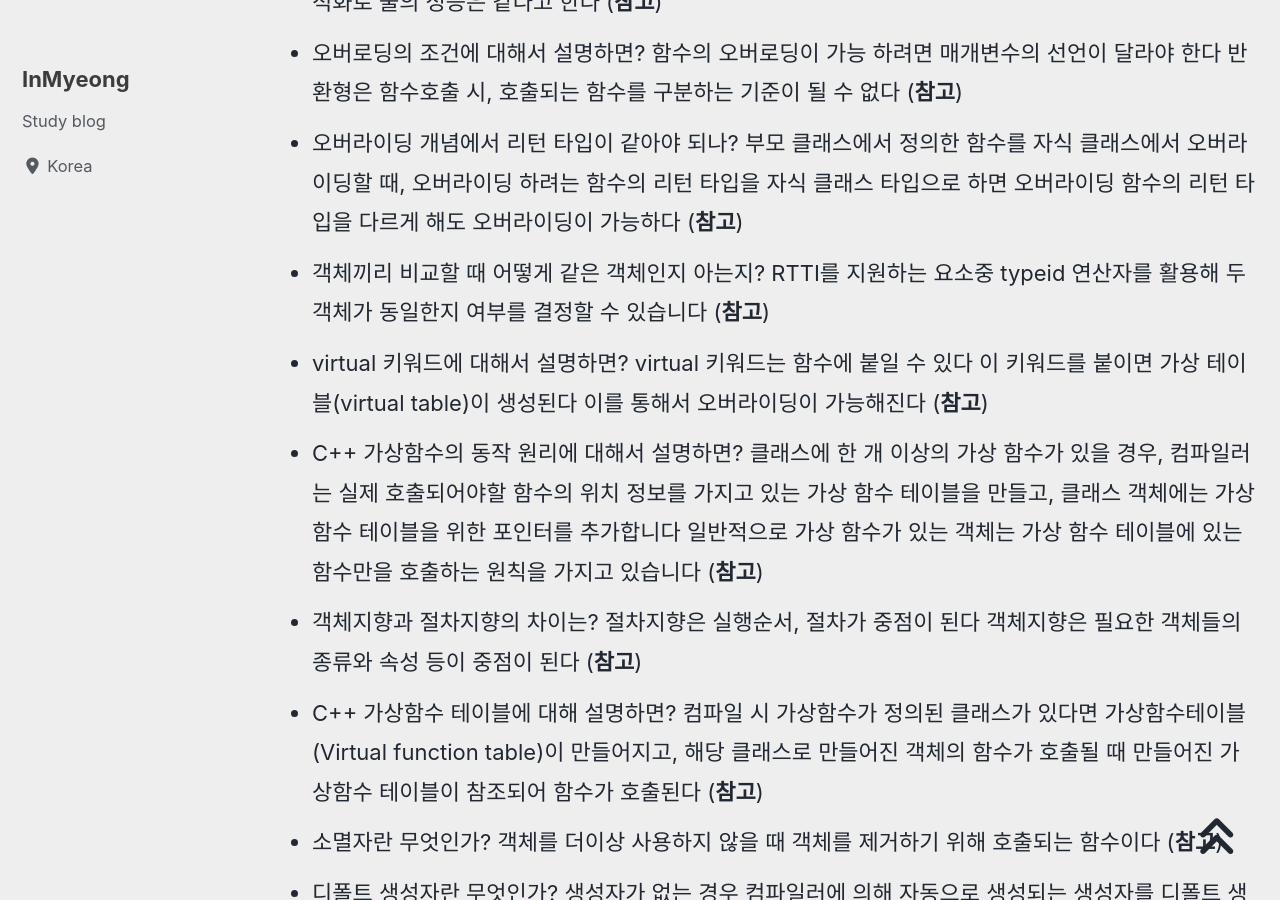
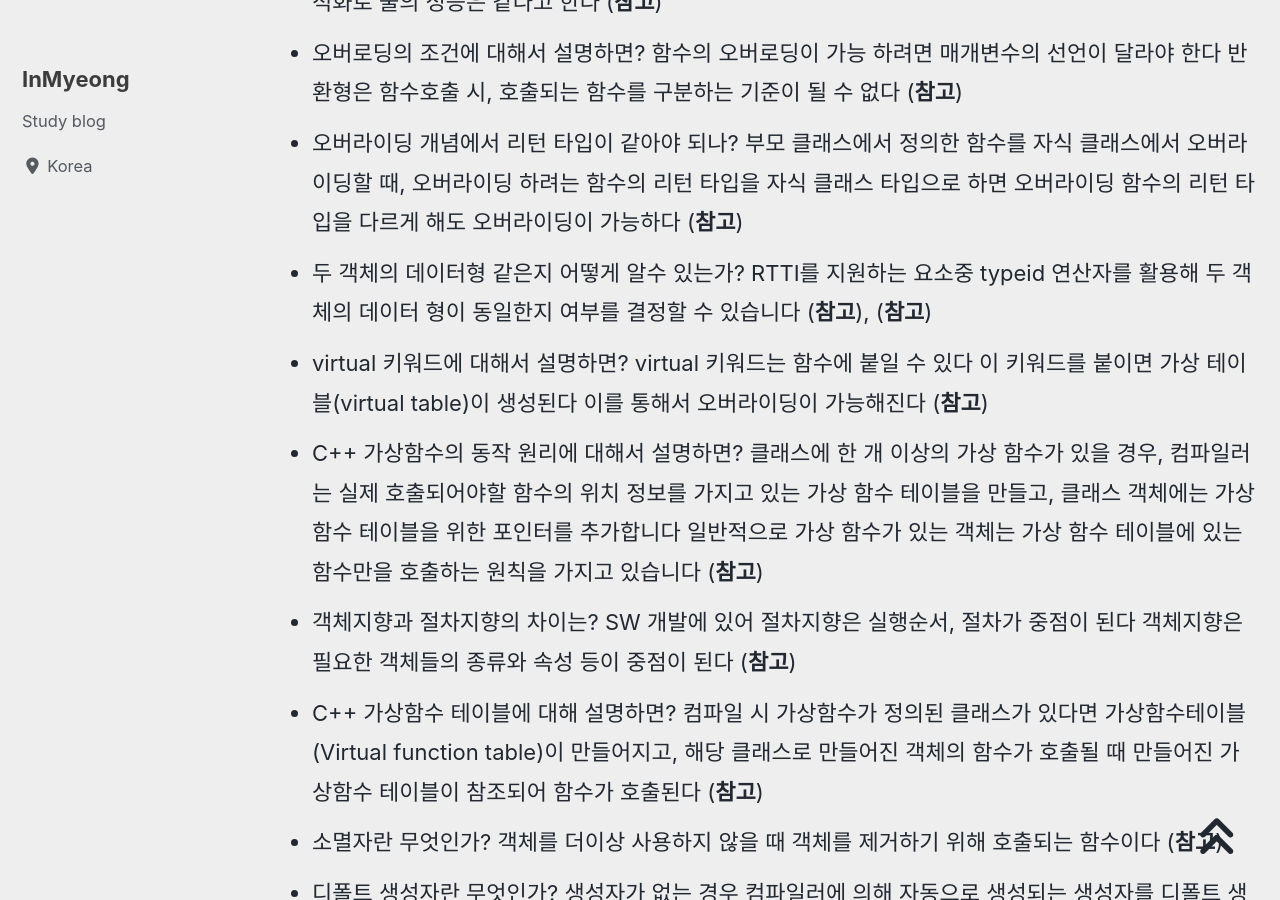
Before and after one commit to devMyeong/devMyeong.github.io, a Jekyll site: the page built from _posts/cs/2022-09-05-블로그-면접준비.md, in a window 1280 px wide and 900 px high, scrolled down 5411 px. Built offline with Jekyll 4.4.1, drawn with Linux system fonts in a browser that asks for light colours; cached includes are drawn as plain includes; nearby versions of some CDN libraries; some web fonts are replaced; comment, search, counter and statistics services are not loaded.

Commit message:
Chore : CS지식 수정

```diff
--- a/_posts/cs/2022-09-05-블로그-면접준비.md
+++ b/_posts/cs/2022-09-05-블로그-면접준비.md
@@ -56,10 +56,10 @@ last_modified_at: 2022-10-30
 - 전위 연산과 후위 연산의 차이는? 전위 연산자는 증감된 값을 참조형으로 반환하지만 후위 연산자는 값은 증가시키지만 증감 전의 값을 임시 객체로 만들어서 반환한다 Debug모드에서의 후위연산자는 증감 전의 값을 임시객체로 만들어 리턴하기 때문에 전위연산보다 느리지만 release 모드에서는 컴파일러의 최적화로 둘의 성능은 같다고 한다 ([**참고**](https://spenshi.tistory.com/entry/%EC%A6%9D%EA%B0%90-%EC%97%B0%EC%82%B0%EC%9E%90-%EC%98%A4%EB%B2%84%EB%A1%9C%EB%94%A9))
 - 오버로딩의 조건에 대해서 설명하면? 함수의 오버로딩이 가능 하려면 매개변수의 선언이 달라야 한다 반환형은 함수호출 시, 호출되는 함수를 구분하는 기준이 될 수 없다 ([**참고**](https://better-tomorrow.tistory.com/entry/C%EC%96%B8%EC%96%B4-%EA%B8%B0%EB%B0%98%EC%9D%98-C01-2-%ED%95%A8%EC%88%98-%EC%98%A4%EB%B2%84%EB%A1%9C%EB%94%A9Function-Overloading))
 - 오버라이딩 개념에서 리턴 타입이 같아야 되나? 부모 클래스에서 정의한 함수를 자식 클래스에서 오버라이딩할 때, 오버라이딩 하려는 함수의 리턴 타입을 자식 클래스 타입으로 하면 오버라이딩 함수의 리턴 타입을 다르게 해도 오버라이딩이 가능하다 ([**참고**](https://welikecse.tistory.com/75))
-- 객체끼리 비교할 때 어떻게 같은 객체인지 아는지? RTTI를 지원하는 요소중 typeid 연산자를 활용해 두 객체가 동일한지 여부를 결정할 수 있습니다 ([**참고**](https://www.techiedelight.com/ko/compare-two-objects-in-cpp/))
+- 두 객체의 데이터형 같은지 어떻게 알수 있는가? RTTI를 지원하는 요소중 typeid 연산자를 활용해 두 객체의 데이터 형이 동일한지 여부를 결정할 수 있습니다 ([**참고**](https://blog.plorence.dev/536)), ([**참고**](https://www.techiedelight.com/ko/compare-two-objects-in-cpp/))
 - virtual 키워드에 대해서 설명하면? virtual 키워드는 함수에 붙일 수 있다 이 키워드를 붙이면 가상 테이블(virtual table)이 생성된다 이를 통해서 오버라이딩이 가능해진다 ([**참고**](https://genesis8.tistory.com/105))
 - C++ 가상함수의 동작 원리에 대해서 설명하면? 클래스에 한 개 이상의 가상 함수가 있을 경우, 컴파일러는 실제 호출되어야할 함수의 위치 정보를 가지고 있는 가상 함수 테이블을 만들고, 클래스 객체에는 가상 함수 테이블을 위한 포인터를 추가합니다 일반적으로 가상 함수가 있는 객체는 가상 함수 테이블에 있는 함수만을 호출하는 원칙을 가지고 있습니다 ([**참고**](https://xzio.tistory.com/1152))
-- 객체지향과 절차지향의 차이는? 절차지향은 실행순서, 절차가 중점이 된다 객체지향은 필요한 객체들의 종류와 속성 등이 중점이 된다 ([**참고**](https://usefultoknow.tistory.com/entry/%EC%A0%88%EC%B0%A8%EC%A7%80%ED%96%A5Procedural-Programming-%EA%B0%9D%EC%B2%B4%EC%A7%80%ED%96%A5Object-Oriented-Programming-%EC%9E%A5%EB%8B%A8%EC%A0%90-%EB%B0%8F-%EC%B0%A8%EC%9D%B4%EC%A0%90))
+- 객체지향과 절차지향의 차이는? SW 개발에 있어 절차지향은 실행순서, 절차가 중점이 된다 객체지향은 필요한 객체들의 종류와 속성 등이 중점이 된다 ([**참고**](https://usefultoknow.tistory.com/entry/%EC%A0%88%EC%B0%A8%EC%A7%80%ED%96%A5Procedural-Programming-%EA%B0%9D%EC%B2%B4%EC%A7%80%ED%96%A5Object-Oriented-Programming-%EC%9E%A5%EB%8B%A8%EC%A0%90-%EB%B0%8F-%EC%B0%A8%EC%9D%B4%EC%A0%90))
 - C++ 가상함수 테이블에 대해 설명하면? 컴파일 시 가상함수가 정의된 클래스가 있다면 가상함수테이블(Virtual function table)이 만들어지고, 해당 클래스로 만들어진 객체의 함수가 호출될 때 만들어진 가상함수 테이블이 참조되어 함수가 호출된다 ([**참고**](https://cosyp.tistory.com/228))
 - 소멸자란 무엇인가? 객체를 더이상 사용하지 않을 때 객체를 제거하기 위해 호출되는 함수이다 ([**참고**](https://se-jung-h.tistory.com/entry/C-C-%EA%B8%B0%EC%88%A0-%EB%A9%B4%EC%A0%91-%EC%A7%88%EB%AC%B8))
 - 디폴트 생성자란 무엇인가? 생성자가 없는 경우 컴파일러에 의해 자동으로 생성되는 생성자를 디폴트 생성자라고 한다 ([**참고**](https://se-jung-h.tistory.com/entry/C-C-%EA%B8%B0%EC%88%A0-%EB%A9%B4%EC%A0%91-%EC%A7%88%EB%AC%B8))
```
